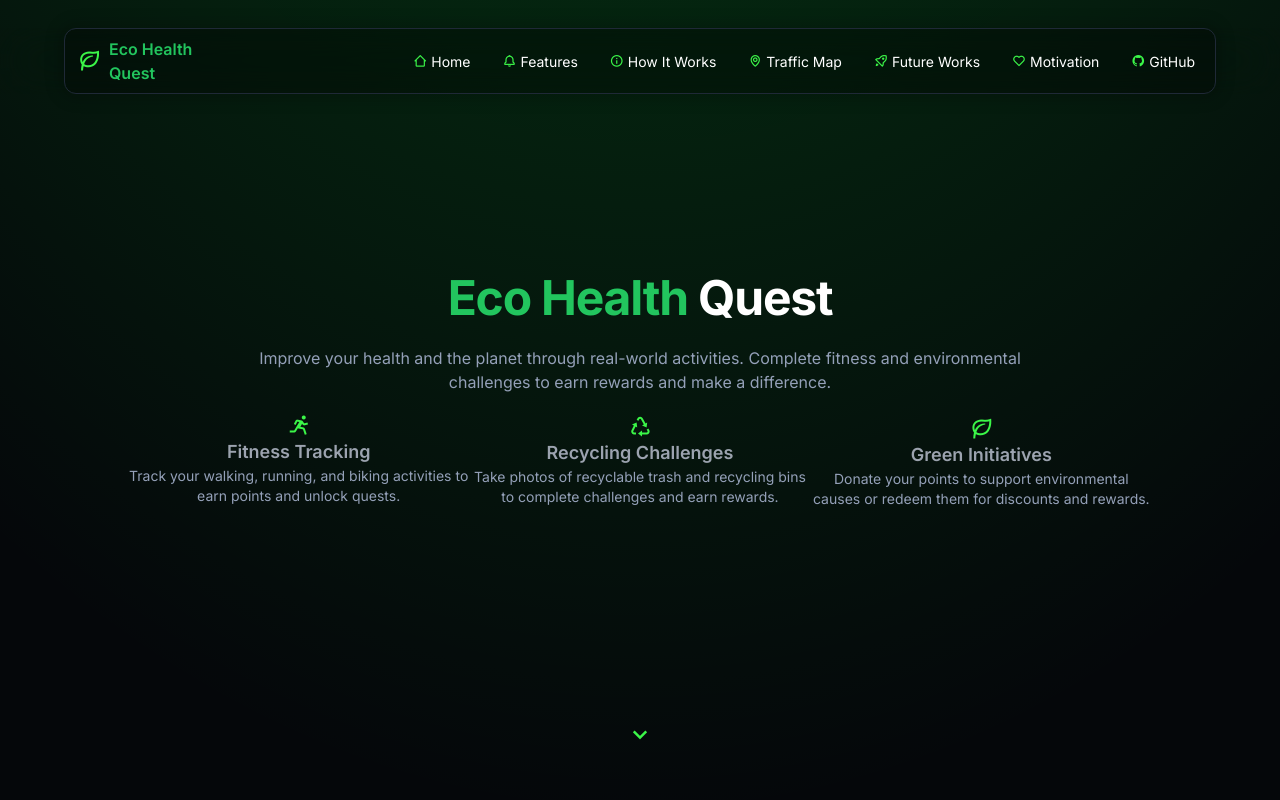
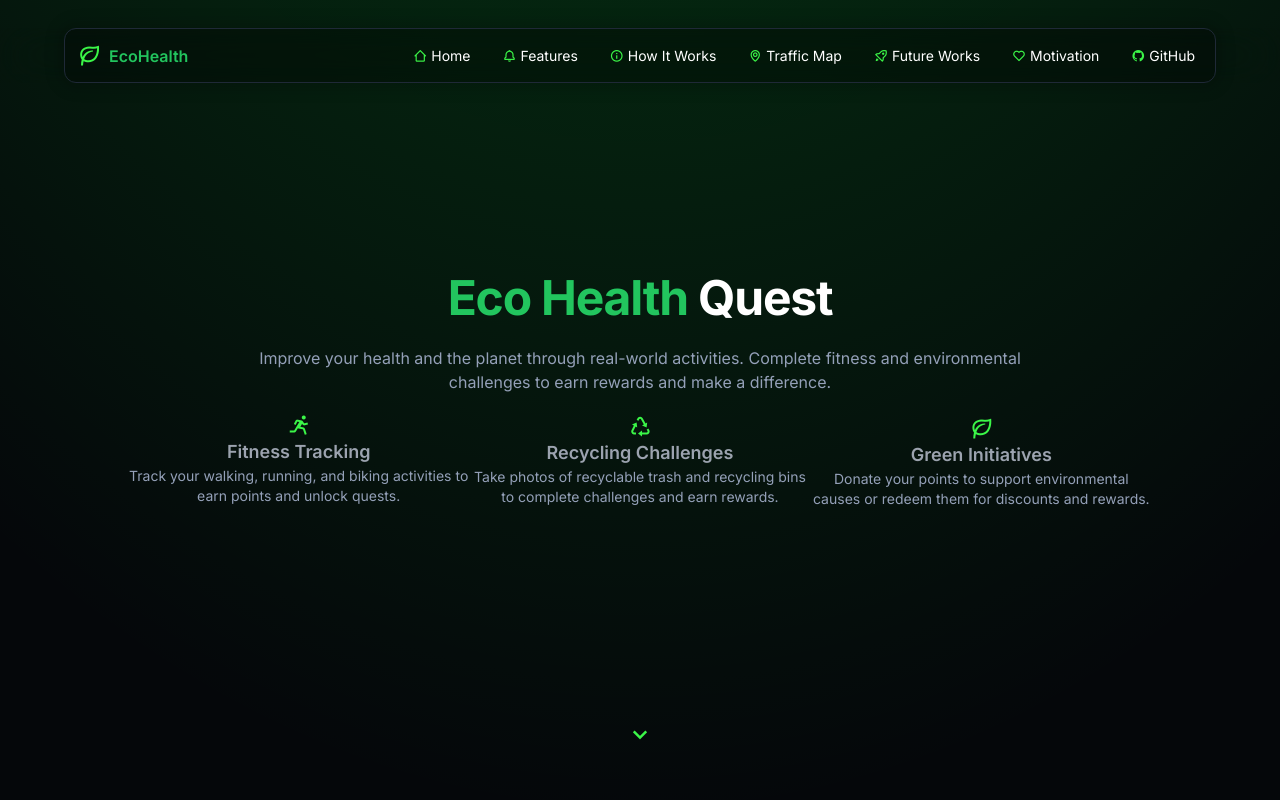
Before and after one commit to GokulCh/VCU-MiniHack-2025, a React (Vite) app in the folder app/: page / in a window 1280 px wide. Shown: the top 800 px of the page. Built offline with nearby package versions, Linux system fonts and the light colour scheme; the HTML template or start-up script is replaced by a standard one.

Commit message:
Updated navbar

```diff
--- a/app/src/components/Global/NavigationBar.jsx
+++ b/app/src/components/Global/NavigationBar.jsx
@@ -21,7 +21,7 @@ const NavigationBar = () => {
       >
         <div id="NavigationBarContainerLeft" className="flex items-center space-x-2">
           <i className="bx bx-leaf text-2xl"></i>
-          <p className="text-green-500 font-semibold">Eco Health Quest</p>
+          <p className="text-green-500 font-semibold">EcoHealth</p>
         </div>
 
         <div id="NavigationBarContainerRight" className="flex items-center justify-end space-x-4 w-full">
```
